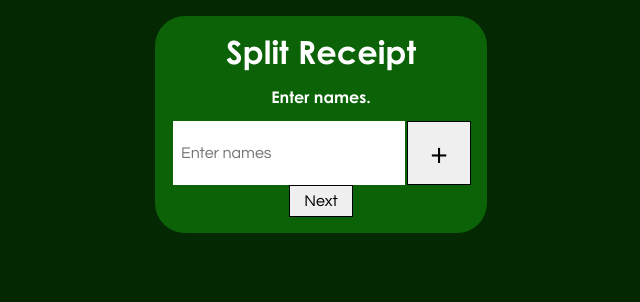
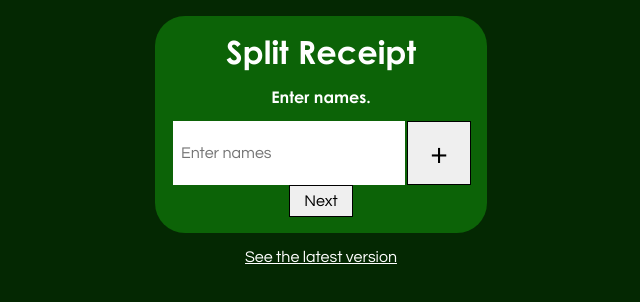
Before and after one commit to jcarm98/split-receipt, a React app: page / in a window 1280 px wide. Shown: the whole page, without its empty margins (319-959 px from the left). Built offline with nearby package versions, Linux system fonts and the light colour scheme.

Commit message:
Added link to new version of split receipt

```diff
--- a/public/index.html
+++ b/public/index.html
@@ -30,6 +30,9 @@
   <body>
     <noscript>You need to enable JavaScript to run this app.</noscript>
     <div id="root"></div>
+    <div style="display: flex; flex-direction: column; align-items: center; justify-content: flex-end;">
+        <a href="https://splitreceipt.app" style="color: white;">See the latest version</a>
+    </div>
     <!--
       This HTML file is a template.
       If you open it directly in the browser, you will see an empty page.
--- a/src/index.css
+++ b/src/index.css
@@ -3,6 +3,10 @@
     1px = 1/16 em
     0.0625em = 1px
 */
+
+html, body {
+    height: 100%;
+}
 
 body {
     font: 1rem "Century Gothic", Futura, sans-serif;
```
